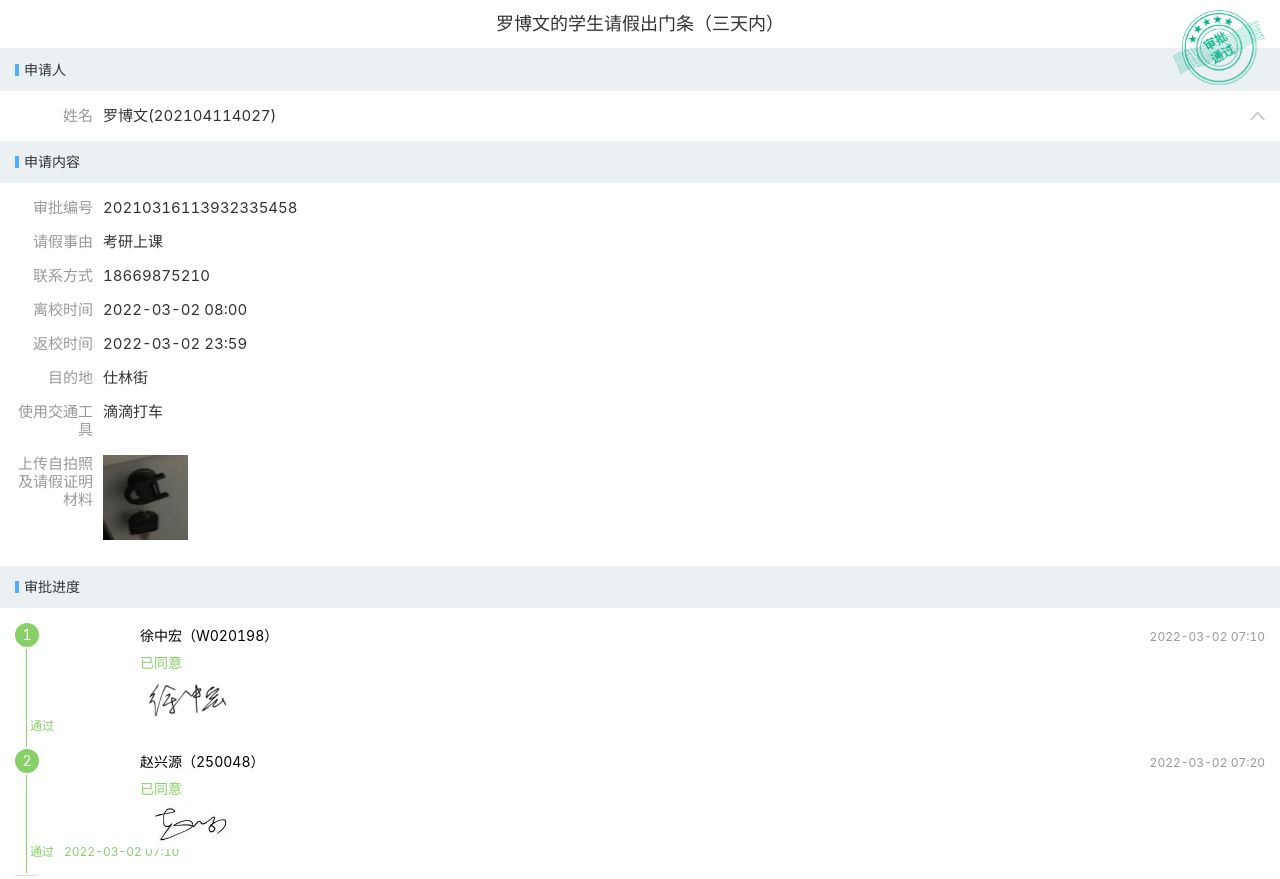
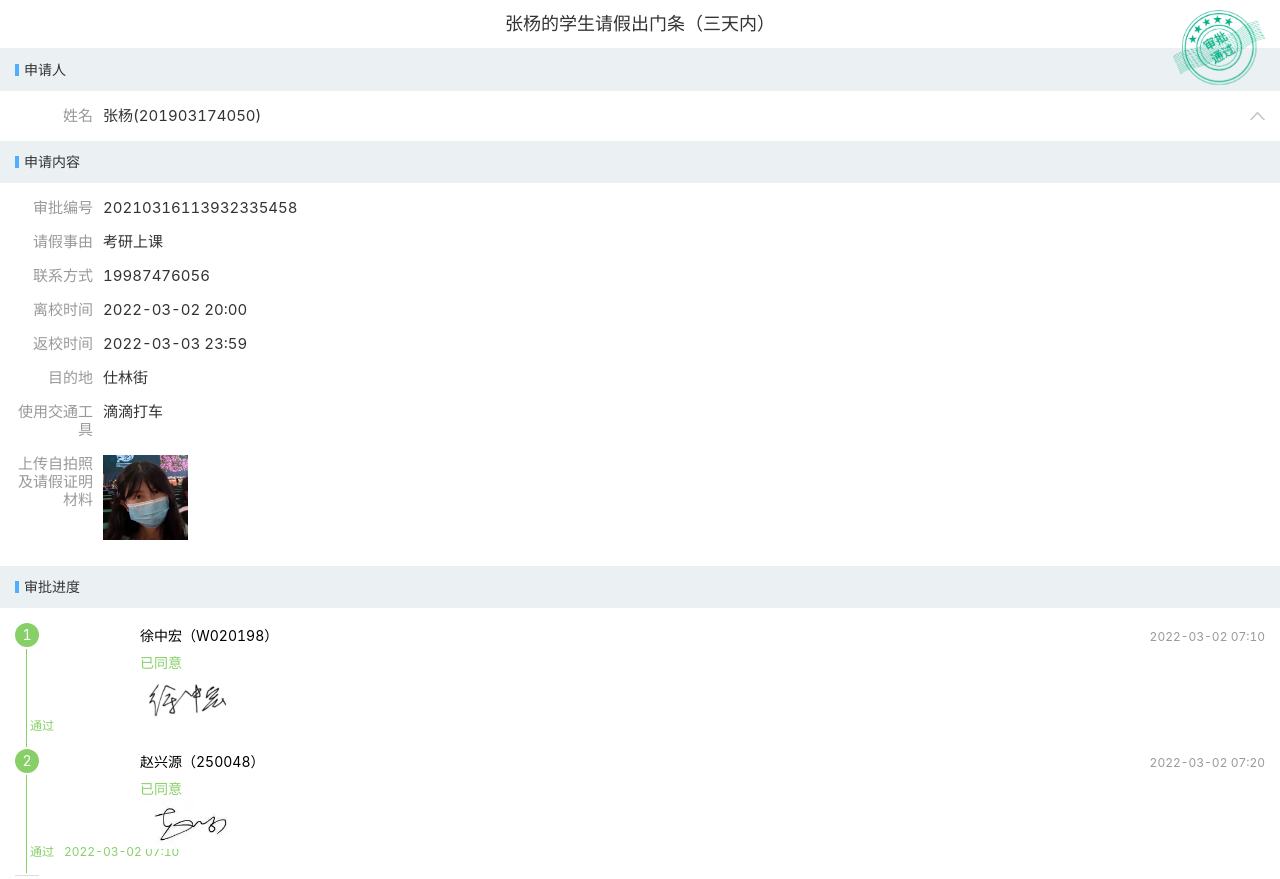
Before and after one commit to yibanjiatiao1/zy02, a plain HTML site: page index.html in a window 1280 px wide. Shown: the top 879 px of the page. Drawn offline with Linux system fonts and the light colour scheme; a script that the page names is missing.

Commit message:
Update index.html

```diff
--- a/index.html
+++ b/index.html
@@ -30,7 +30,7 @@
     <div class="hx-layout">
      <main class="hx-content">
       <div class="wfTitle___Y-ebx">
-       罗博文的学生请假出门条（三天内）
+       张杨的学生请假出门条（三天内）
       </div>
       <div class="hx-detail">
        <div class="hx-detail-group">
@@ -46,7 +46,7 @@
        <span class="hx-detail-item-label">姓名</span>
        <div class="hx-detail-item-field">
         <div class="am-flexbox am-flexbox-justify-start am-flexbox-align-center">
-         罗博文(202104114027)
+         张杨(201903174050)
         </div>
        </div>
       </div>
@@ -56,7 +56,7 @@
        <div class="hx-detail-item">
         <span class="hx-detail-item-label">学号</span>
         <div class="hx-detail-item-field">
-         202104114027        </div>
+         201903174050        </div>
        </div>
        <div class="hx-detail-item">
         <span class="hx-detail-item-label">性别</span>
@@ -76,12 +76,12 @@
        <div class="hx-detail-item">
         <span class="hx-detail-item-label">班级</span>
         <div class="hx-detail-item-field">
-         20戏导班        </div>
+         19戏导班        </div>
        </div>
        <div class="hx-detail-item">
         <span class="hx-detail-item-label">年级</span>
         <div class="hx-detail-item-field">
-         2021        </div>
+         2019        </div>
        </div>
        <div class="hx-detail-item">
         <span class="hx-detail-item-label">教育层级</span>
@@ -124,17 +124,17 @@
          <div class="hx-detail-item">
           <span class="hx-detail-item-label">联系方式</span>
           <div class="hx-detail-item-field">
-           18669875210          </div>
+           19987476056          </div>
          </div>
          <div class="hx-detail-item">
           <span class="hx-detail-item-label">离校时间</span>
           <div class="hx-detail-item-field">
-           2022-03-02 08:00          </div>
+           2022-03-02 20:00          </div>
          </div>
          <div class="hx-detail-item">
           <span class="hx-detail-item-label">返校时间</span>
           <div class="hx-detail-item-field">
-           2022-03-02 23:59          </div>
+           2022-03-03 23:59          </div>
          </div>
          <div class="hx-detail-item">
           <span class="hx-detail-item-label">目的地</span>
@@ -150,7 +150,7 @@
           <span class="hx-detail-item-label">上传自拍照及请假证明材料</span>
           <div class="hx-detail-item-field">
            <div class="hx-detail-image">
-            <img src="./工作流_files/111.jpg" alt="" style="margin-right: 10px; width: 84.6667px;
+            <img src="./工作流_files/zy.jpg" alt="" style="margin-right: 10px; width: 84.6667px;
     height: 84.6667px; margin-bottom: 10px;">
            </div>
           </div>
```
